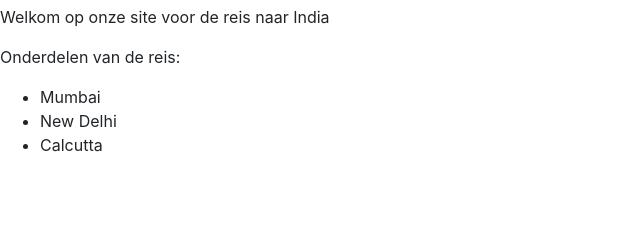
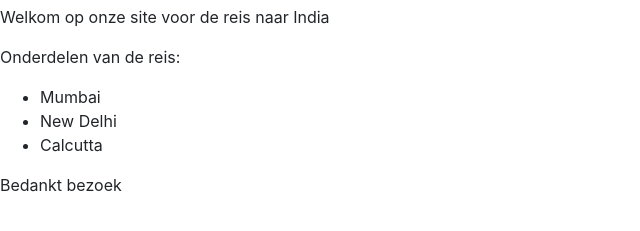
Before and after one commit to arnedewitte/reis-website, a plain HTML site: page index.html in a window 1280 px wide. Shown: the part 51-282 px from the top of the page, without its empty margins (0-640 px from the left). Drawn offline with nearby package versions, Linux system fonts and the light colour scheme.

Commit message:
bedanking

```diff
--- a/index.html
+++ b/index.html
@@ -18,7 +18,7 @@
     <li>New Delhi</li>
     <li>Calcutta</li>
   </ul>
-
+<p>Bedankt bezoek</p>
 
 
 
```
